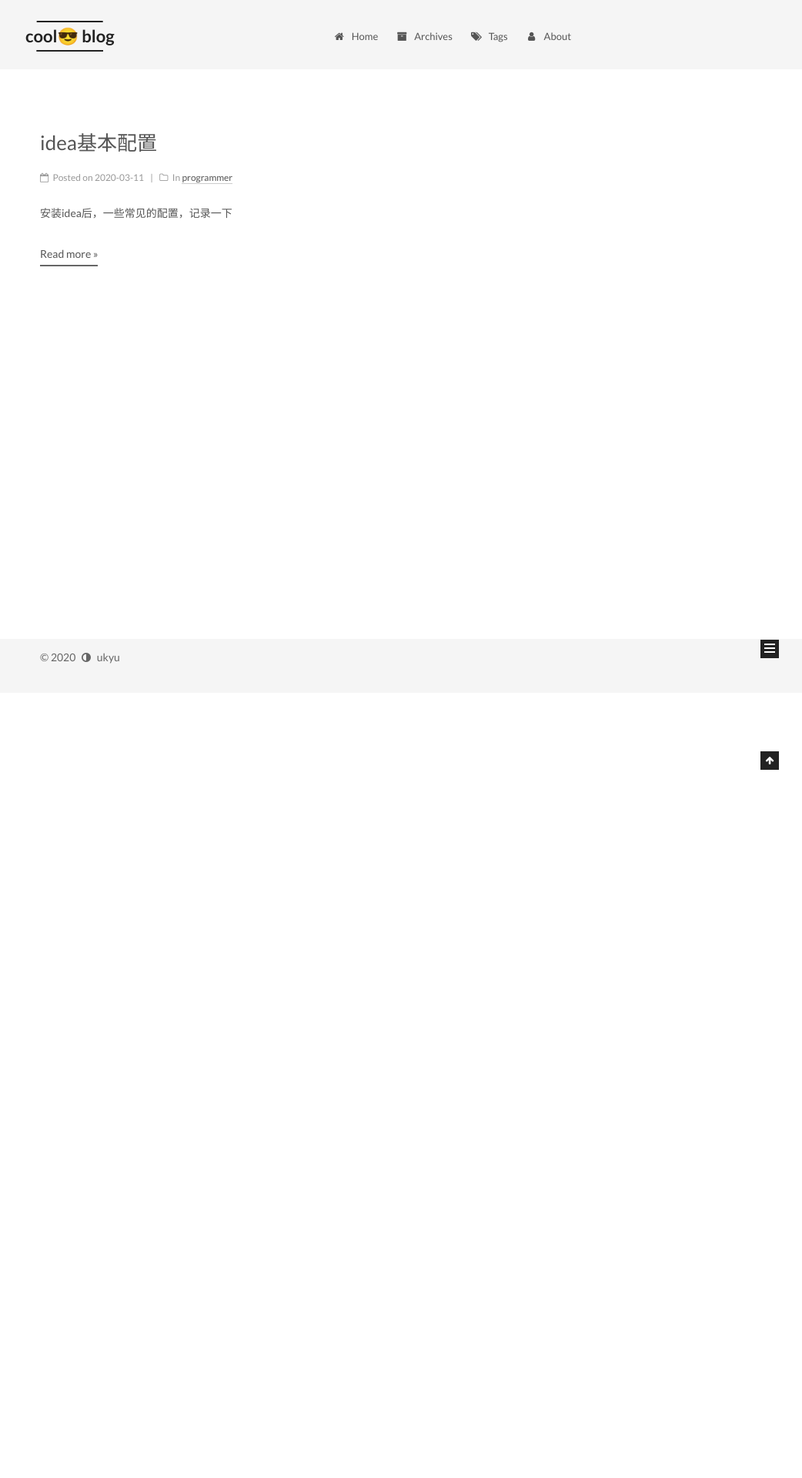
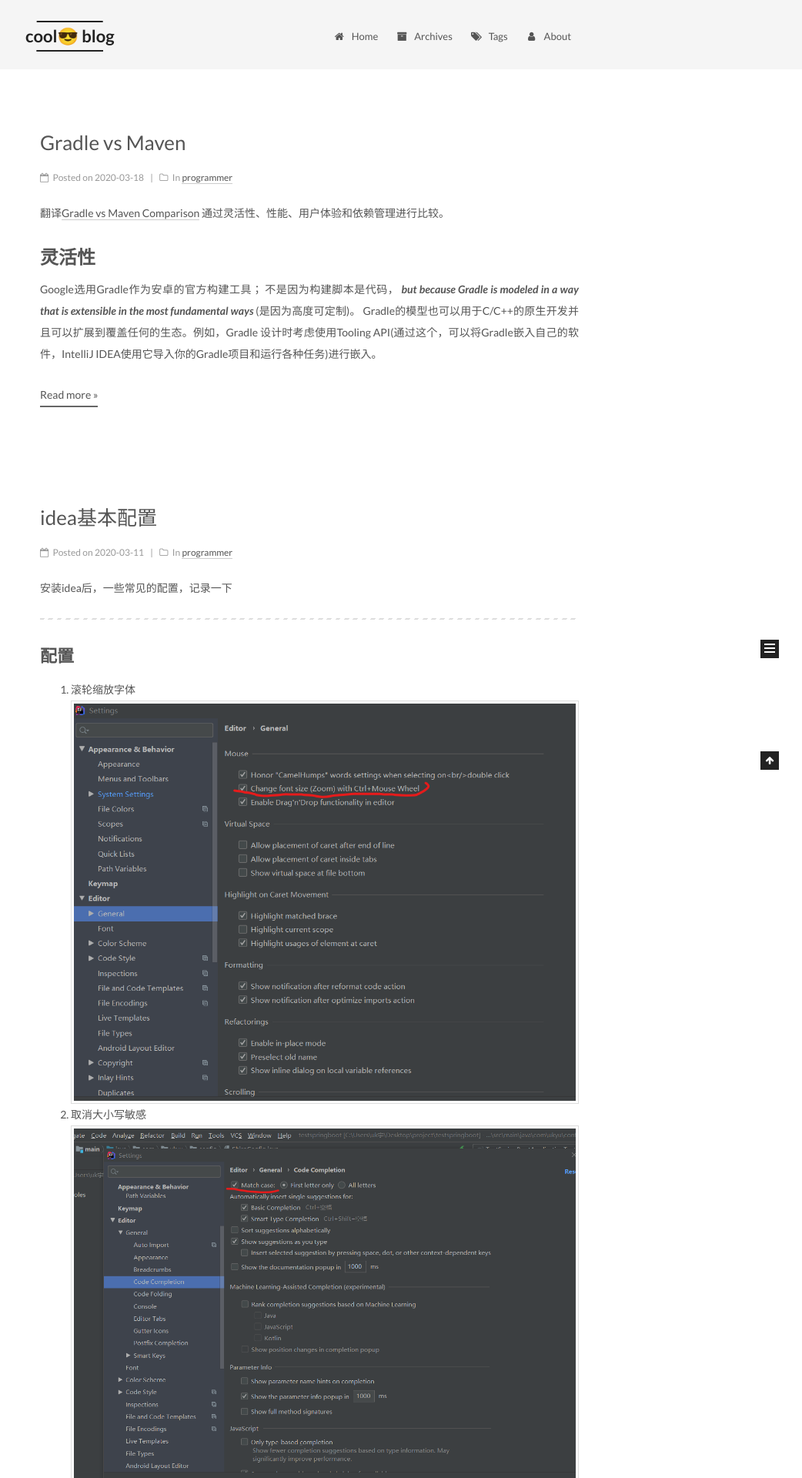
Before and after one commit to uk403/ukyu.github.io, a Jekyll site: the page built from index.html, in a window 1280 px wide. Shown: the top 1920 px of the page at 77% size, without its empty margins (238-1280 px from the left). Built offline with Jekyll 4.4.1, drawn with Linux system fonts in a browser that asks for light colours; the list of posts is cut into pages by our own code; before the commit the page ends 900 px from its top, so only the background shows below that; part of the change alters nothing that is shown; some of the changed text lies outside the part shown.

Commit message:
增加maven与gradle的一篇译文

```diff
--- a/_config.yml
+++ b/_config.yml
@@ -36,7 +36,7 @@ paginate: 5
 exclude: [".rvmrc", ".rbenv-version", "README.md", "Rakefile", "changelog.md", "Gemfile", "Gemfile.lock", "README_en.md", "vendor"]
 
 # Separator
-#excerpt_separator: <!-- more -->
+excerpt_separator: <!-- more -->
 
 # Code Highlighter
 ## 'pygments' is unsupported on GitHub Pages now.
@@ -286,7 +286,7 @@ links_title: 友链
 links_layout: block
 links_layout: inline
 links:
-  前端: http://blog.ifthat.com
+
 
 
 # ---------------------------------------------------------------
@@ -306,7 +306,7 @@ excerpt_description: true
 # Please use <!-- more --> in the post to control excerpt accurately.
 auto_excerpt:
   enable: false
-  length: 150
+  length: 20
 
 # Post meta display settings
 post_meta:
--- /dev/null
+++ b/_posts/2020-03-15-Gradle vs Maven.md
@@ -0,0 +1,55 @@
+---
+title: Gradle vs Maven
+layout: post
+date: 2020-03-18
+tags:
+- gradle
+- maven
+- 翻译技术文档
+categories:
+- programmer
+---
+
+翻译[Gradle vs Maven Comparison](https://gradle.org/maven-vs-gradle/#close-notification)
+通过灵活性、性能、用户体验和依赖管理进行比较。
+
+# 灵活性
+Google选用Gradle作为安卓的官方构建工具；
+不是因为构建脚本是代码，
+***but because Gradle is modeled in a way that is extensible in the most fundamental ways*** (是因为高度可定制)。
+Gradle的模型也可以用于C/C++的原生开发并且可以扩展到覆盖任何的生态。例如，Gradle
+设计时考虑使用Tooling API(通过这个，可以将Gradle嵌入自己的软件，IntelliJ IDEA使用它导入你的Gradle项目和运行各种任务)进行嵌入。
+<!-- more -->
+Gradle和Maven都提供了配置约定。可是，Maven提供了一个非常死板的模板，导致自定义乏味，有时一些自定义不可能实现。尽管这样它会让你更容易理解任何一个Maven构建，但是只要你没有任何特殊要求，它也不适合许多自动化问题。另一方面，***Gradle, on the other hand, is built with an empowered and responsible user in mind.***(Gradle在构建时考虑的是授权和负责人的用户)
+
+# 性能
+缩短构建时间是加快交付时间最直接方法之一。Gradle和Maven都采用某种形式的并行项目构建和并行依赖项解析。最大的不同是Gradle采用避免工作和增加工作量的机制。使Gradle比Maven快的前三的功能：
+* 增量性 —— Gradle通过跟踪输入、输出的任务并只运行必要的内容，仅处理可能的情况下发生变化的文件来避免工作
+* 构建缓存 —— ***Reuses the build outputs of any other Gradle build with the same inputs, including between machines.***(重用具有相同输入的任何其他Gradle构建的构建输出，包括在机器之间)
+* Gradle守护程序 —— 一个长期存在的过程，将构建信息 ***“hot”*** 在内存中
+
+# 用户体验
+Maven出现时间更长，这意味着它对许多用户来说更支持IDE。可是，对Gradle的IDE支持，在持续快速地提升。例如，Gradle现在有个 ***Kotlin-based DSL*** ，它提供一个更好的IDE体验。Gradle的团队和IDE的开发商合作，以使编辑支持更加完善 ———— 时刻关注更新
+
+虽然IDE很重要，但是大量的用户偏向于使用命令行来执行构建操作。Gradle提供一个现代的CLI(command-line interface),它具有发现功能(例如gradle tasks)，以及改进的日志记录和命令行的自动完成。
+Gradle还提供了一个基于Web的交互式UI，用于调试和优化构建的工具：[bulid scans](https://gradle.com/build-scans?_ga=2.252124545.903271646.1584519569-1327398428.1583646788)
+
+# 依赖管理
+两个构建系统都提供了内置功能解决可配置仓库中的依赖项，两者都可以本地缓存依赖项和并行下载它们。
+
+作为库的消费者，Maven允许重写一个依赖，但是只能通过版本号。Gradle提供可定制的 ***dependency selection*** (依赖选择)和 ***substitution rules*** (替代规则),这个可以一次声明并处理整个项目中不需要的依赖。替代机制会启用Gradle来一起构建多个源项目以创建“复合构建”
+
+Maven有很少的内置 ***dependency scopes***(依赖范围)，在常见的情况下(比如 using test fixtures或者代码生成)，这会迫使笨拙的模块体系结构。例如，单元测试和集成测试之间没有分隔。Gradle允许自定义依赖范围，它提供了更好的建模和更快的构建。
+
+Maven依赖冲突解决使用“最短路径”，它受声明顺序的影响。Gradle解决了所有冲突，选择最高版本的依赖在“图”中。另外，使用Gradle你可以严格地声明版本，这使它们拥有高于过渡版本的优先级，从而降低依赖项。
+
+作为库的生产者，Gradle允许生产者声明 'api' and 'implementation' 'dependencies'来防止不需要的库渗透进消费者的类路径。Maven允许发布者通过可选的依赖项提供元数据，但仅作为文档提供。Gradle完全支持 ***feature variants and optional dependencies.***
+
+# 总结
+这个是自己的一些感悟，非原文。使用过Maven与Gradle的人最直观感受的就是Maven太过繁琐依赖项比Gradle，Gradle就是一个小清新。
+
+---
+
+记录一下，第一次翻译
+
+ps：里面有些专业名词不太懂
```
